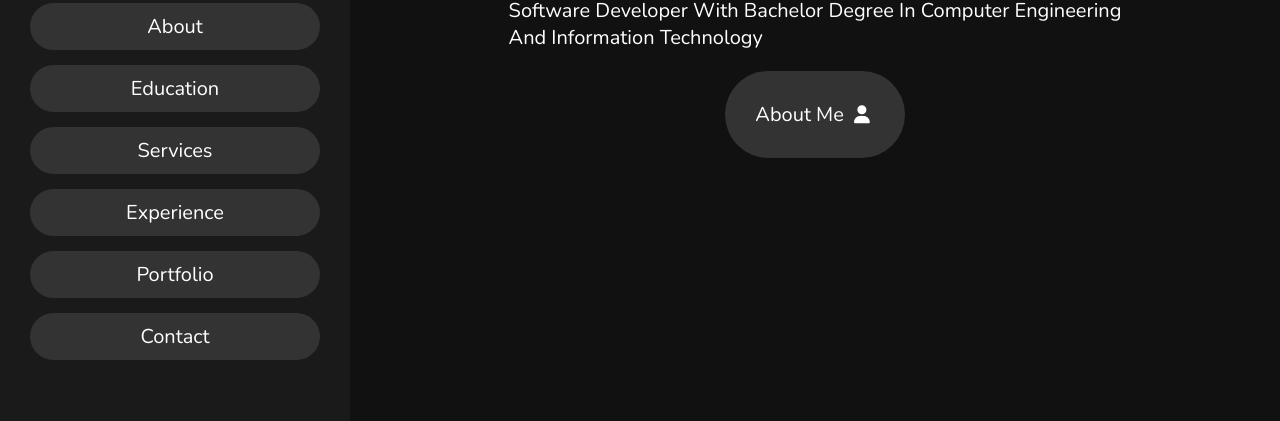
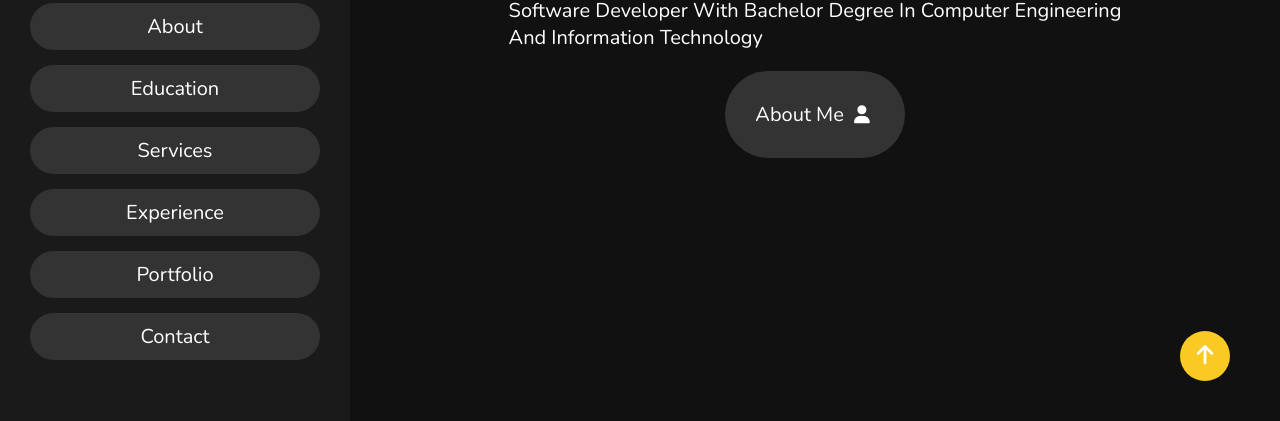
Before and after one commit to JamesLoma/Portfolio, a plain HTML site: page p.html in a window 1280 px wide. Shown: the part 379-800 px from the top of the page. Drawn offline with nearby package versions, Linux system fonts and the light colour scheme.

Commit message:
gotopbtn

```diff
--- a/p.css
+++ b/p.css
@@ -533,3 +533,19 @@ footer{
 footer span{
     color: var(--yellow);
 }
+
+.gotopbtn{
+    position: fixed;
+    width: 50px;
+    height: 50px;
+    background: var(--yellow);
+    bottom: 40px;
+    right: 50px;
+    text-decoration: none;
+    text-align: center;
+    line-height: 50px;
+    color: #fff;
+    font-size: 22px;
+    border-radius: 100px;
+
+}
--- a/p.html
+++ b/p.html
@@ -287,5 +287,6 @@
     </a>
     <script src="https://cdnjs.cloudflare.com/ajax/libs/jquery/3.6.0/jquery.min.js"></script>
     <script src="script.js"></script>
+    <a href="#home" class="gotopbtn"><i class="fas fa-arrow-up"></i></a>
 </body>
 </html>
```
